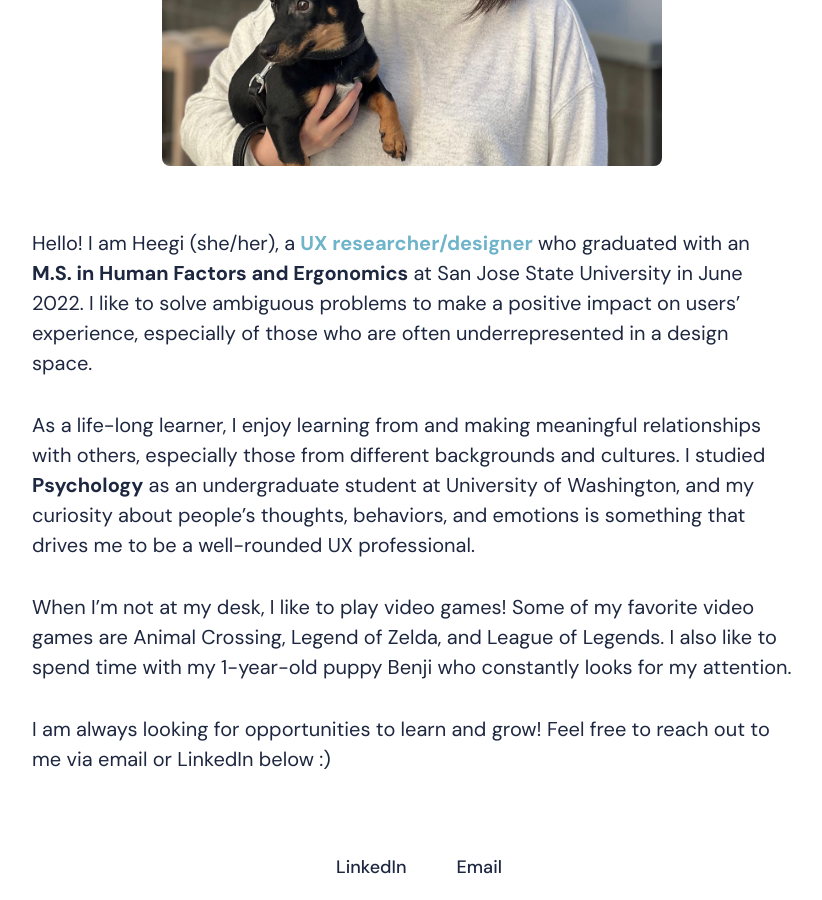
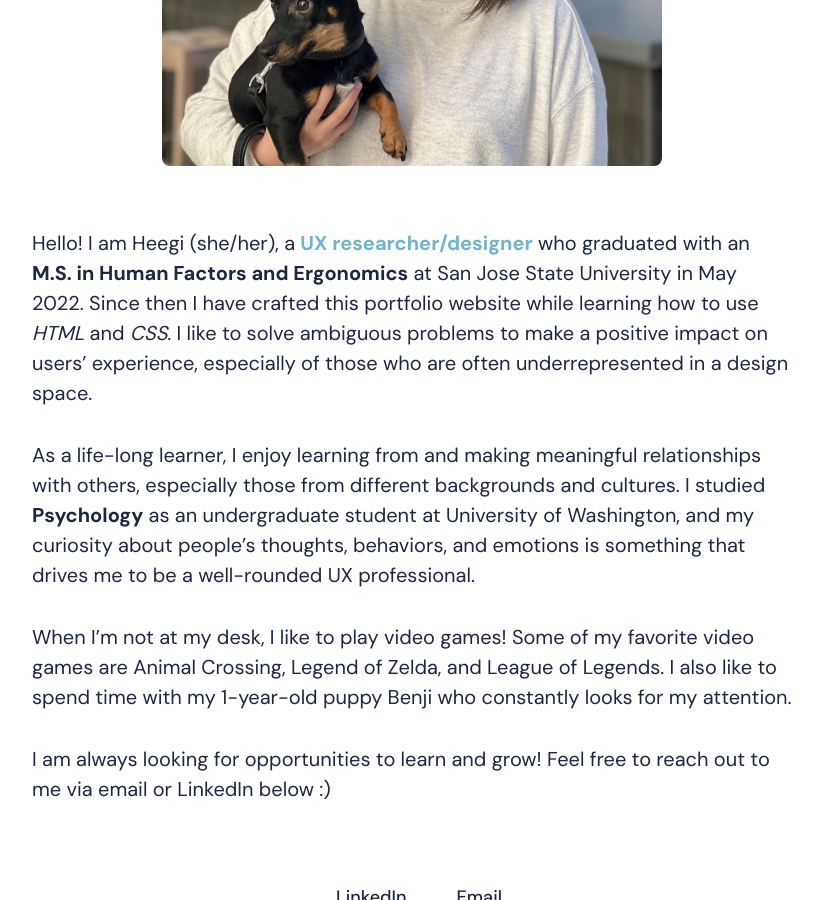
Before and after one commit to heegi/heegiyun.com, a Jekyll site: the page built from _pages/about.md, in a window 1280 px wide and 900 px high, scrolled down 719 px. Shown: the whole window, without its empty margins (228-1050 px from the left). Built offline with Jekyll 4.4.1, drawn with Linux system fonts in a browser that asks for light colours; nearby versions of some CDN libraries.

Commit message:
About me gap fixed

```diff
--- a/_pages/about.md
+++ b/_pages/about.md
@@ -5,7 +5,7 @@ permalink: /about/
 ---
 <center><img src="/images/About.jpg" alt="Heegi and her puppy Benji" width="500" height="500"></center> <br>
 
-Hello! I am Heegi (she/her), a <span style="color: #6fb4ca;">**UX researcher/designer**</span> who graduated with an **M.S. in Human Factors and Ergonomics** at San Jose State University in June 2022. I like to solve ambiguous problems to make a positive impact on users' experience, especially of those who are often underrepresented in a design space.
+Hello! I am Heegi (she/her), a <span style="color: #6fb4ca;">**UX researcher/designer**</span> who graduated with an **M.S. in Human Factors and Ergonomics** at San Jose State University in May 2022. Since then I have crafted this portfolio website while learning how to use *HTML* and *CSS*. I like to solve ambiguous problems to make a positive impact on users' experience, especially of those who are often underrepresented in a design space.
 
 As a life-long learner, I enjoy learning from and making meaningful relationships with others, especially those from different backgrounds and cultures. I studied **Psychology** as an undergraduate student at University of Washington, and my curiosity about people's thoughts, behaviors, and emotions is something that drives me to be a well-rounded UX professional.
 
```
